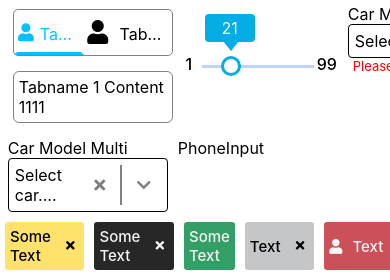
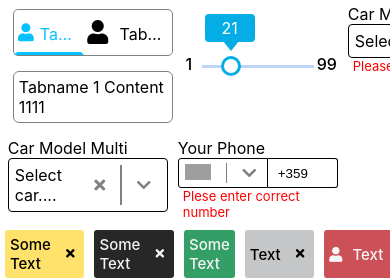
Before and after one commit to emotive44/library-components, a React (Create React App) app: page / in a window 390 px wide. Shown: the part 860-1140 px from the top of the page. Built offline with nearby package versions, Linux system fonts and the light colour scheme; grey boxes are pictures that could not be loaded; the HTML template or start-up script is replaced by a standard one.

Commit message:
finish with phone input

```diff
--- a/src/App.tsx
+++ b/src/App.tsx
@@ -51,6 +51,7 @@ function App() {
     secondEmail : '',
     range       : '',
     select      : '',
+    phone       : '',
     multiSelect : [],
     male        : false,
     female      : false,
@@ -80,6 +81,38 @@ function App() {
         ...prev,
         [name] : value,
     }));
+  }
+
+  const phoneChangeHandler = (e?: React.ChangeEvent<HTMLInputElement>, prefix?: string, phoneName?: string) => {
+    if(e && e.target) {
+      const { value, name } = e.target;
+
+      // forbid user delete a prefix
+      if(value.length < prefix?.length!) {
+        setState(prev => ({
+          ...prev,
+          [name]: prefix,
+        }));
+
+        return;
+      }
+
+      // const regex = new RegExp(`^[${prefix}]+[0-9]{${prefix?.length! + 8}}`);
+      // if(!regex.test(value)) {
+      //   setErr('please enter a valid number')
+      // }
+
+      setState(prev => ({
+        ...prev,
+        [name] : value,
+      }));
+
+    } else {
+      setState(prev => ({
+        ...prev,
+        [phoneName!] : prefix,
+      }));
+    }
   }
 
   const dateChangeHandler = (date: string, name: string) => {
@@ -644,7 +677,13 @@ function App() {
           </Select>
         </div>
 
-        <PhoneInput />
+        <PhoneInput
+          name                  = 'phone'
+          label                 = 'Your Phone'
+          value                 = {state.phone}
+          callbackChange        = {phoneChangeHandler}
+          err                   = 'Plese enter correct number'
+        />
       </div>
 
       {/* <div style={{ width: '70%', margin: '1rem auto', height: '30rem'}} >
--- a/src/components/Input/Input.module.css
+++ b/src/components/Input/Input.module.css
@@ -12,7 +12,7 @@
   .input.large.inside .label.top { font-size: 1.1rem; left: 0.5rem; bottom: 1.5rem; }
   .input.large.inside .label.in { left: 3.5rem; }
 
-  .icon { top: 0.19rem; margin-left: -0.02rem; width: 3rem; right: 0.09rem; height: 89%; padding: 0 0.5rem; position: absolute; background: lightgrey; display: flex; align-items: center; }
+  .icon { top: 0.19rem;  margin-left: -0.015rem; width: 3rem; right: 0.09rem; height: 89%; padding: 0 0.5rem; position: absolute; background: lightgrey; display: flex; align-items: center; }
     .icon.left { left: 0.09rem; }
     .icon.left + .label { left: 3.5rem; }
     .icon.left + input,
--- a/src/components/Input/Input.tsx
+++ b/src/components/Input/Input.tsx
@@ -26,6 +26,7 @@ interface InputProps {
   className       ?: string;
   placeHolder     ?: string;
   labelInside     ?: boolean;
+  maxLength       ?: number;
   defaultValue    ?: string | number;
   // sizes
   largeInput      ?: boolean;
@@ -42,6 +43,7 @@ const Input: FC<InputProps> = ({
   label,
   pattern,
   value,
+  maxLength,
   callbackChange,
   leftIcon,
   readonly,
@@ -129,6 +131,7 @@ const Input: FC<InputProps> = ({
           readOnly      = {readonly}
           required      = {required}
           disabled      = {disabled}
+          maxLength     = {maxLength}
           type          = {showPass ? "text" : type}
           className     = {inputClasses.join(' ')}
           placeholder   = {label ? "" : placeHolder}
--- a/src/components/PhoneInput/PhoneInput.module.css
+++ b/src/components/PhoneInput/PhoneInput.module.css
@@ -0,0 +1,9 @@
+.phone-input { display: flex; }
+  .phone-input .select { width: 9rem; height: 3rem; border-radius: 0; border-bottom-left-radius: 3px; border-top-left-radius: 3px; }
+    .phone-input .select .custom-temp-opts { width: 83%; display: flex; justify-content: space-between; align-items: center; }
+      .phone-input .select .custom-temp-opts img { width: 26px; height: 16px; margin-right: 0.5rem; }
+      .phone-input .select .custom-temp-opts > span { text-align: center; margin-right: 0.5rem; }
+  .phone-input .input { border: 1px solid black; border-left: 0; padding-left: 1rem; height: 3rem; border-top-right-radius: 3px; border-bottom-right-radius: 3px; }
+.errmsg { color: red; width: 99%; font-size: 1.3rem; margin: 0 0 0 5px; }
+
+.country-flags { width: 26px; height: 16px; margin-right: -1rem; margin-bottom: -0.1rem; }
--- a/src/components/PhoneInput/PhoneInput.tsx
+++ b/src/components/PhoneInput/PhoneInput.tsx
@@ -1,15 +1,99 @@
-import React, { FC } from 'react';
+import React, { FC, useEffect, useState, useRef } from 'react';
 import classes from './PhoneInput.module.css';
+
+import { Select, Option } from '../Select';
+import Input from '../Input/Input';
+import { countries } from './countries';
 
 
 interface PhoneInputProps {
-
+  label                   ?: string,
+  className               ?: string,
+  err                     ?: string,
+  name                     : string,
+  value                    : string,
+  callbackChange           : Function,
 }
 
-const PhoneInput:FC<PhoneInputProps> = () => {
+const PhoneInput:FC<PhoneInputProps> = ({
+  err,
+  name,
+  value,
+  label,
+  className,
+  callbackChange,
+}) => {
+  const phoneRef = useRef(null);
+  const [width, setWidth] = useState(0);
+  const [prefix, setPrefix] = useState('+359');
+
+  const phoneInputClasses = [classes['phone-input']];
+  if(className) {
+    phoneInputClasses.push(className);
+  }
+
+  // get width of container, to make select options width 100%
+  useEffect(() => {
+    const el: any = phoneRef.current;
+    setWidth(el.getBoundingClientRect().width);
+  }, []);
+
+  useEffect(() => {
+    callbackChange(undefined, prefix, name);
+  }, [prefix]);
+
+  const generateImgFlag = (code: string) => {
+    return (
+      <img
+        alt               = ''
+        className         = {classes['country-flags']}
+        src               = {`https://flagpedia.net/data/flags/h80/${code}.webp`}
+      />
+    );
+  }
+
+  const options = countries.map((country, i) => {
+    return (
+      <Option
+        key               = {i}
+        value             = {country.pattern}
+        label             = {country.country}
+        customTempValue   = {generateImgFlag(country.code)}
+      >
+        <div className={classes['custom-temp-opts']}>
+          {generateImgFlag(country.code)}
+          <span> {country.country} </span>
+          <span> ({country.pattern}) </span>
+        </div>
+      </Option>
+    )
+  });
+
   return (
-   <div>
-     PhoneInput
+   <div ref={phoneRef}>
+     {label && <p>{label}</p>}
+     <div className={phoneInputClasses.join(' ')}>
+        <Select
+          searchable
+          optsMaxHeight   = {300}
+          optsWidth       = {width}
+          value           = {prefix}
+          onChange        = {setPrefix}
+          className       = {classes.select}
+        >
+          {options}
+        </Select>
+
+        <Input
+          type            = 'text'
+          name            = {name}
+          value           = {value}
+          className       = {classes.input}
+          maxLength       = {prefix.length + 9}
+          callbackChange  = {(e: any) => callbackChange(e, prefix)}
+        />
+     </div>
+     {err && <p className={classes.errmsg}> {err} </p>}
    </div>
   );
 }
--- a/src/components/PhoneInput/countries.tsx
+++ b/src/components/PhoneInput/countries.tsx
@@ -150,7 +150,6 @@ export const countries = [
   { code: 'nr', country: 'Nauru', pattern: '+674' },
   { code: 'np', country: 'Nepal', pattern: '+977' },
   { code: 'nl', country: 'Netherlands', pattern: '+31' },
-  { code: 'an', country: 'Netherlands Antilles', pattern: '+599' },
   { code: 'nc', country: 'New Caledonia', pattern: '+687' },
   { code: 'nz', country: 'New Zealand', pattern: '+64' },
   { code: 'ni', country: 'Nicaragua', pattern: '+505' },
@@ -193,7 +192,7 @@ export const countries = [
   { code: 'st', country: 'Sao Tome & Principe', pattern: '+239' },
   { code: 'sa', country: 'Saudi Arabia', pattern: '+966' },
   { code: 'sn', country: 'Senegal', pattern: '+221' },
-  { code: 'cs', country: 'Serbia', pattern: '+381' },
+  { code: 'rs', country: 'Serbia', pattern: '+381' },
   { code: 'sc', country: 'Seychelles', pattern: '+248' },
   { code: 'sl', country: 'Sierra Leone', pattern: '+232' },
   { code: 'sg', country: 'Singapore', pattern: '+65' },
@@ -233,7 +232,7 @@ export const countries = [
   { code: 'us', country: 'United States', pattern: '+1' },
   { code: 'uy', country: 'Uruguay', pattern: '+598' },
   { code: 'uz', country: 'Uzbekistan', pattern: '+998' },
-  { code: 'yu', country: 'Vanuatu', pattern: '+678' },
+  { code: 'vu', country: 'Vanuatu', pattern: '+678' },
   { code: 'va', country: 'Vatican City', pattern: '+379' },
   { code: 've', country: 'Venezuela', pattern: '+58' },
   { code: 'vn', country: 'Vietnam', pattern: '+84' },
--- a/src/components/Select/Option.tsx
+++ b/src/components/Select/Option.tsx
@@ -1,10 +1,11 @@
-import React, { FC, ReactElement } from 'react';
+import React, { FC, ReactElement, ReactNode } from 'react';
 
 
 interface OptionProps {
-  value    : any,
-  label   ?: string,
-  icon    ?: ReactElement
+  value            : any,
+  label           ?: string,
+  customTempValue ?: ReactNode,
+  icon            ?: ReactElement,
 }
 
 const Option:FC<OptionProps> = ({ children }) => {
--- a/src/components/Select/Select.tsx
+++ b/src/components/Select/Select.tsx
@@ -17,7 +17,8 @@ interface IChildProps {
     value              : any
     label             ?: string,
     icon              ?: ReactElement,
-    children           : React.ReactNode,
+    children           : ReactNode,
+    customTempValue   ?: ReactNode
   },
 }
 
@@ -163,6 +164,7 @@ const Select:FC<SelectProps> = ({
         multiValues     = {multiSelectedValues}
         template        = {child.props.children}
         closeSelect     = {() => setOpen(false)}
+        customTempValue = {child.props.customTempValue}
       />
     );
   });
--- a/src/components/Select/SelectOption.module.css
+++ b/src/components/Select/SelectOption.module.css
@@ -4,7 +4,7 @@
   .option:hover { background-color: lightgray; }
   .option .content { display: flex; flex: 1; align-items: center; }
     .option .content i { margin-right: 1rem; }
-  .option .checked { margin: 0 1rem; }
+  .option .checked { margin: 0 1rem; flex: 1; text-align: right; }
     .option .checked i { font-size: small; }
 
 .content { display: flex; align-items: center; }
--- a/src/components/Select/SelectOption.tsx
+++ b/src/components/Select/SelectOption.tsx
@@ -15,6 +15,7 @@ interface SelectOptionProps {
   template          ?: ReactNode,
   icon              ?: ReactElement,
   currValue          : any,
+  customTempValue   ?: ReactNode,
 }
 
 const SelectOption:FC<SelectOptionProps> = ({
@@ -27,6 +28,7 @@ const SelectOption:FC<SelectOptionProps> = ({
   multiValues,
   closeSelect,
   setSelectValue,
+  customTempValue,
 }) => {
   let content: ReactNode = null;
   if(template) {
@@ -91,13 +93,13 @@ const SelectOption:FC<SelectOptionProps> = ({
   useEffect(() => {
     // single select and value string
     if(typeof currValue === 'string' && currValue === value) {
-      setSelectValue(content);
+      setSelectValue(customTempValue ? customTempValue : content);
       return;
     }
 
     // single select and value object
     if(typeof value === 'object' && JSON.stringify(currValue) === JSON.stringify(value)) {
-      setSelectValue(content);
+      setSelectValue(customTempValue ? customTempValue : content);
       return;
     }
 
@@ -118,7 +120,7 @@ const SelectOption:FC<SelectOptionProps> = ({
     if(!Array.isArray(currValue) && !checked) {
       closeSelect();  // on every choosed option we close select popup
       onChange(value); // set value for select
-      setSelectValue(content); // if option is not only text we set current template like a value
+      setSelectValue(customTempValue ? customTempValue : content); // if option is not only text we set current template like a value
     }
 
     if(Array.isArray(currValue)){
```
